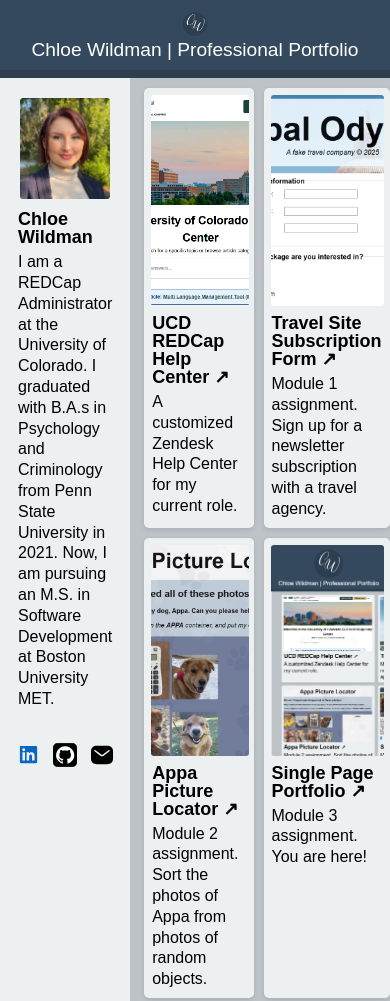
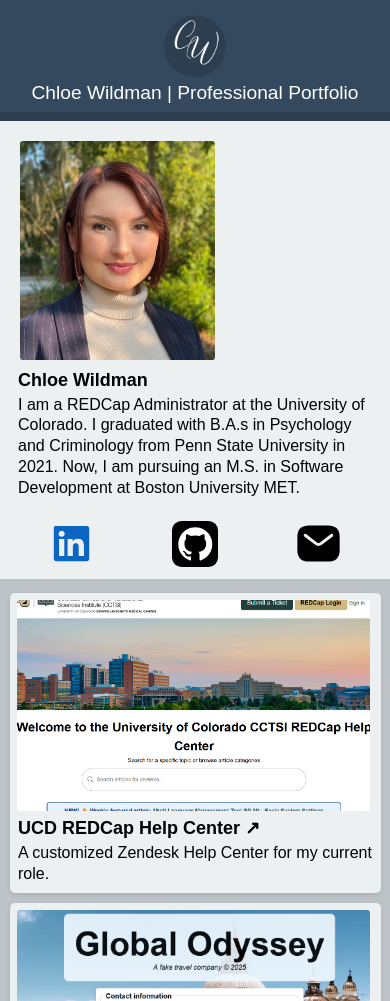
Before and after one commit to chloewildman/CS601_HW3_Wildman, a plain HTML site: page index.html in a window 390 px wide. Shown: the top 1001 px of the page. Drawn offline with Linux system fonts and the light colour scheme.

Commit message:
media query for mobile view - stack grid

```diff
--- a/css/styles.css
+++ b/css/styles.css
@@ -223,3 +223,26 @@ footer {
     width: 7vw;
     margin-bottom: 3px;
 }
+
+@media (max-width: 850px) {
+  main {
+    grid-template-columns: 1fr;
+  }
+
+  .profilePhoto {
+    max-width: 50vw;
+  }
+
+  .projectContainer {
+    grid-template-columns: 1fr;
+  }
+
+  .item a {
+    width: 12vw;
+    height: 6vh;
+  }
+
+  .logo {
+    width: 18vw;
+  }
+}
```
